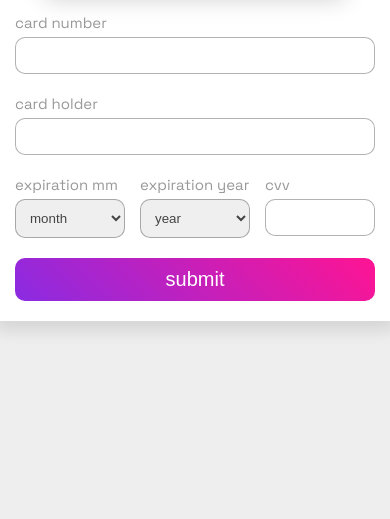
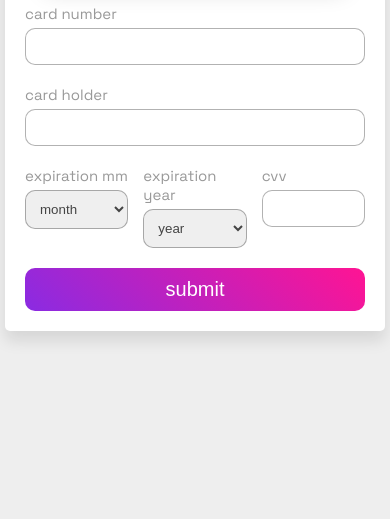
Before and after one commit to AKASH7807/creditcard, a plain HTML site: page index.html in a window 390 px wide. Shown: the part 325-844 px from the top of the page. Drawn offline with Linux system fonts and the light colour scheme.

Commit message:
Update responsive.css

```diff
--- a/responsive.css
+++ b/responsive.css
@@ -7,7 +7,7 @@
 
 @media (max-width:678px){
     .container form{
-        width: 420px;
+        width: 390px;
 
     }
     .form span{
@@ -31,7 +31,7 @@
 
 @media (max-width:500px){
     .container form{
-        width: 400px;
+        width: 380px;
 
     }
     .form span{
@@ -46,3 +46,7 @@
     }
 
 }
+
+body{
+    overflow:hidden;
+}
```
